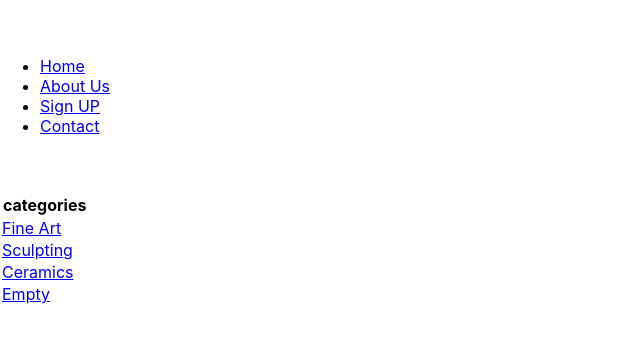
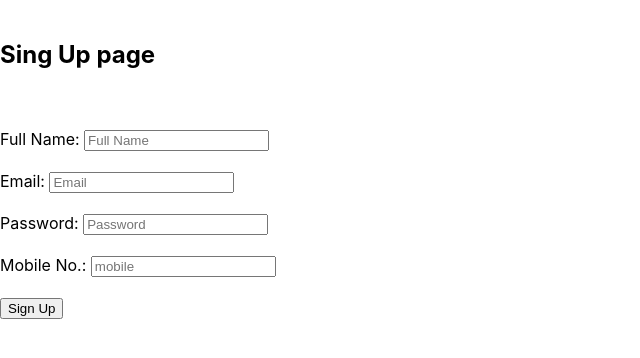
Before and after one commit to berry-gallery/gallery, a React (Create React App) app in the folder frontend/: page / in a window 1280 px wide. Shown: the top 358 px of the page, without its empty margins (0-640 px from the left). Built offline with nearby package versions, Linux system fonts and the light colour scheme.

Commit message:
fix sign up code to try  send data

```diff
--- a/frontend/src/components/signUp.js
+++ b/frontend/src/components/signUp.js
@@ -18,37 +18,36 @@ export default class SignUp extends Component {
   }
 
   handleChange(event) {
-    this.setState({
-      [event.target.name]: event.target.value
-    });
+    this.setState({name: event.target.value});
   }
 
   handleSubmit(event) {
-    const { name, email, password,mobile } = this.state;
-    console.log(this.state)
+    const  user = {
+      name:this.state.name,
+      email:this.state.email,
+      password:this.state.password,
+      mobile:this.state.mobile
+    }
+    //console.log(this.state)
     axios
-      .post(
-        "http://localhost:5000/signUp",
-        {
-          user: {
-            name:name,
-            email: email,
-            password: password,
-            mobile:mobile
-          }
-        },
-        { withCredentials: true }
-      )
-      .then(response => {
-        if (response.data.status === "created") {
-          this.props.handleSuccessfulAuth(response.data);
-        }
-      })
-      .catch(error => {
-        console.log("registration error", error);
-      });
+      .post("http://localhost:5000/signUp",{user})
+
+          .then((response) => {
+
+            console.log("hi",response)
+          })
+            .catch(error => {
+              console.log("registration error", error);
+            })
+
+
+
+
+
+
     event.preventDefault();
     }
+
        render(){
       return (
       <div>
--- a/frontend/src/index.js
+++ b/frontend/src/index.js
@@ -1,12 +1,12 @@
 import React from "react";
 import ReactDOM from "react-dom";
 import "./index.css";
-import HomePage from "./components/HomePage";
+import SignUp from "./components/signUp";
 import * as serviceWorker from "./serviceWorker";
 
 ReactDOM.render(
   <React.StrictMode>
-    <HomePage/>
+    <SignUp />
   </React.StrictMode>,
   document.getElementById("root")
 );
```
Also changed, not shown: 1 other file (tests, documents, lock files or other folders).
